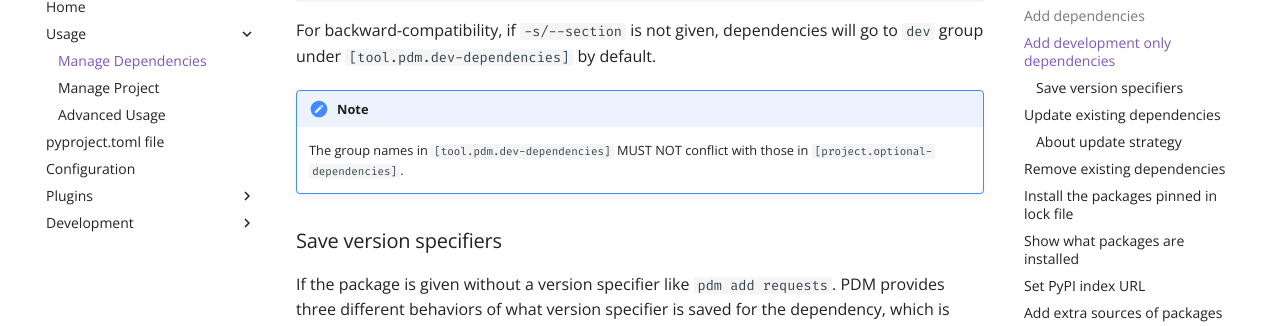
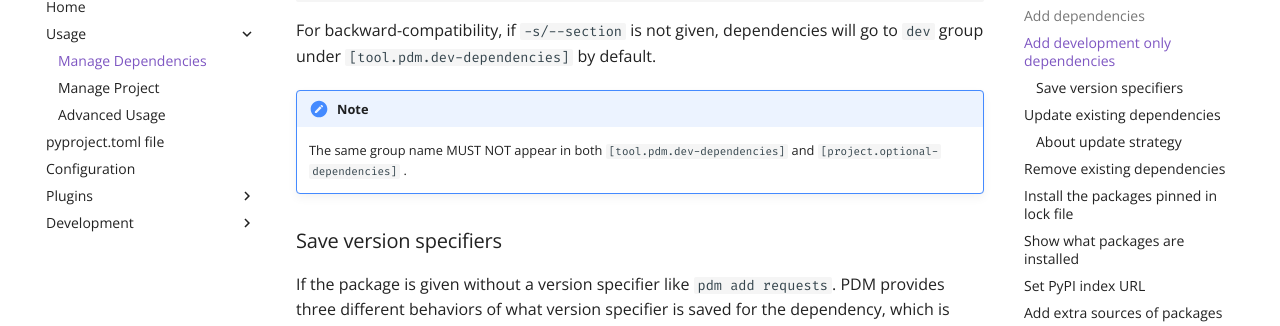
Before and after one commit to ChrisSanderser/pd-ms, an MkDocs documentation site: the page built from docs/docs/usage/dependency.md, in a window 1280 px wide and 900 px high, scrolled down 1566 px. Shown: the part 119-445 px from the top of the window. Built offline with MkDocs 1.6.1 and Material for MkDocs 9.7.7, drawn with Linux system fonts in a browser that asks for light colours; comment, search, counter and statistics services are not loaded.

Commit message:
Apply suggestions from code review

```diff
--- a/docs/docs/usage/dependency.md
+++ b/docs/docs/usage/dependency.md
@@ -71,7 +71,7 @@ test = ["pytest"]
 For backward-compatibility, if `-s/--section` is not given, dependencies will go to `dev` group under `[tool.pdm.dev-dependencies]` by default.
 
 !!! NOTE
-    The group names in `[tool.pdm.dev-dependencies]` MUST NOT conflict with those in `[project.optional-dependencies]`.
+    The same group name MUST NOT appear in both `[tool.pdm.dev-dependencies]` and `[project.optional-dependencies]` .
 
 ### Save version specifiers
 
```
